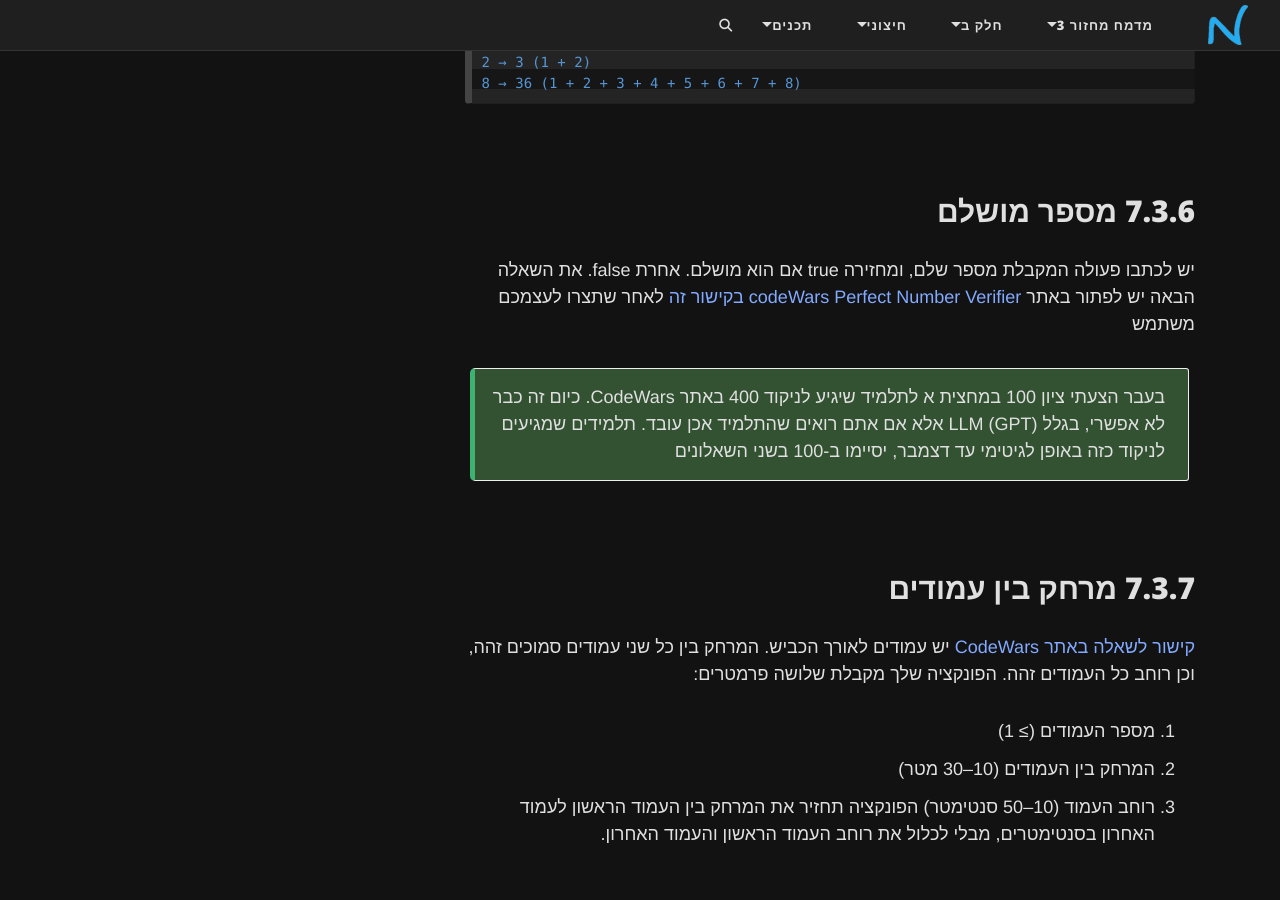
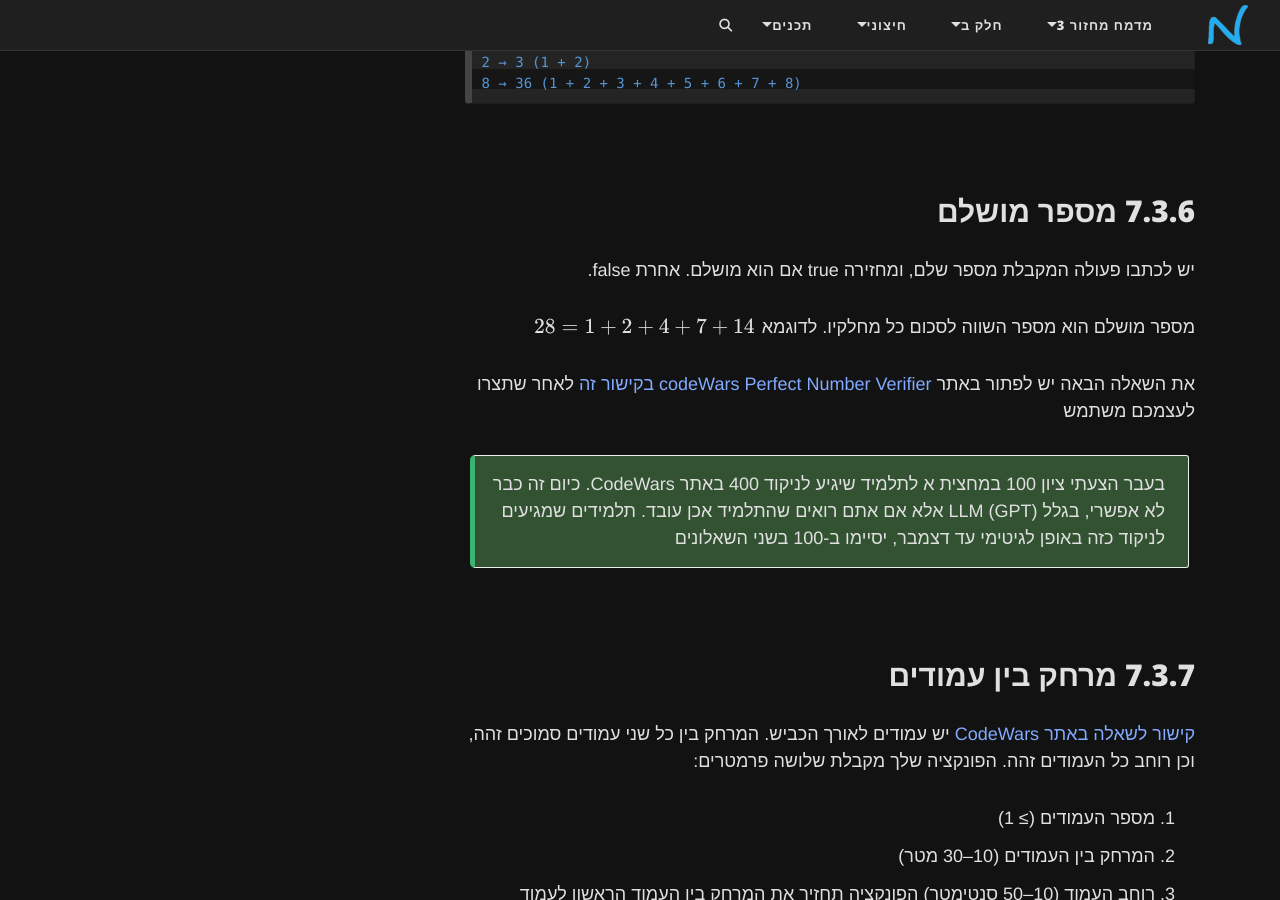
Before and after one commit to 3strategy/BeautifulYesodot, a Jekyll site: the page built from cs2/Chapter7Ex7.3.md, in a window 1280 px wide and 900 px high, scrolled down 3086 px. Built offline with Jekyll 4.4.1, drawn with Linux system fonts in a browser that asks for light colours; formulas are drawn with MathJax 3; comment, search, counter and statistics services are not loaded; some of the changed lines change nothing that is shown; some of the changed text lies outside the part shown.

Commit message:
fix issues in 7.3 !!! Need to fix the solved version too

```diff
--- a/cs2/Chapter7Ex7.3.md
+++ b/cs2/Chapter7Ex7.3.md
@@ -132,6 +132,9 @@ class Program
 
 ## 7.3.6 מספר מושלם {#id7.3.6}
 יש לכתבו פעולה המקבלת מספר שלם, ומחזירה true אם הוא מושלם. אחרת false.
+
+מספר מושלם הוא מספר השווה לסכום כל מחלקיו. לדוגמא $$28 = 1 + 2 + 4 + 7 + 14 $$
+
 את השאלה הבאה יש לפתור באתר [codeWars Perfect Number Verifier  בקישור זה](https://www.codewars.com/kumite/6343cebb6054f00030618f0d) לאחר שתצרו לעצמכם משתמש
 
 בעבר הצעתי ציון 100 במחצית א לתלמיד שיגיע לניקוד 400 באתר CodeWars. כיום זה כבר לא אפשרי, בגלל LLM (GPT) אלא אם אתם רואים שהתלמיד אכן עובד. תלמידים שמגיעים לניקוד כזה באופן לגיטימי עד דצמבר, יסיימו ב-100 בשני השאלונים
@@ -288,7 +291,7 @@ class Program
 א. כתבו פעולה בשם `IsEvenDigits` המקבלת מספר שלם וחיובי ומחזירה `true` אם כל ספרות המספר זוגיות, אחרת מחזירה `false`.
 
 {: .subq}
-ב. (מצריך מערך מונים או קינון) כתבו פעולה בשם `IsDiffDigits` המקבלת מספר חיובי ומחזירה `true` אם כל ספרותיו שונות זו מזו, אחרת מחזירה `false`.
+ב. (מצריך מערך מונים, קינון, או פונקציית עזר) כתבו פעולה בשם `IsDiffDigits` המקבלת מספר חיובי ומחזירה `true` אם כל ספרותיו שונות זו מזו, אחרת מחזירה `false`.
 
 {: .subq}
 ג. 	כתבו תוכנית (פעולה ראשית) הקולטת מספרים שלמים חיוביים, הקלט יסתיים כאשר נקלט מספר שאינו חיובי.
```
